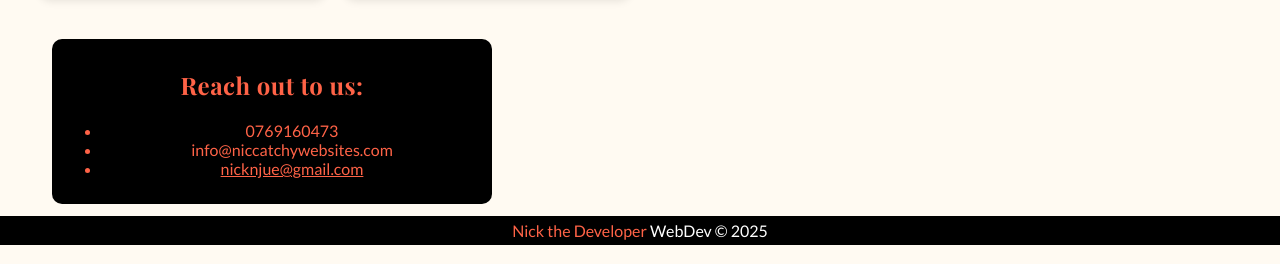
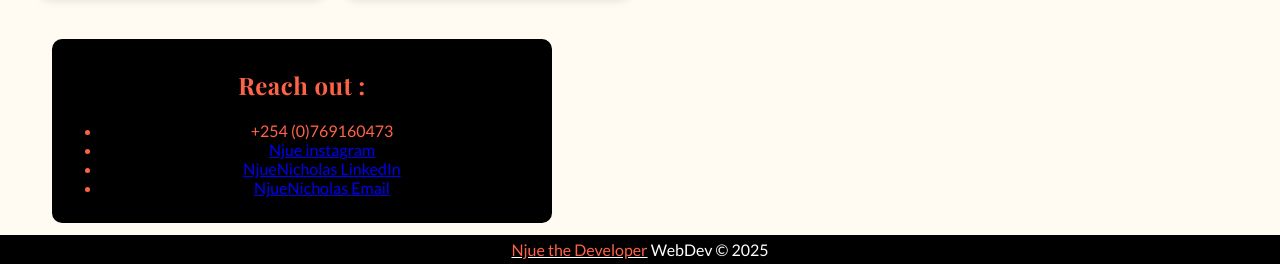
Before and after one commit to nicknjue/myWebsitePOS, a plain HTML site: page index.html in a window 1280 px wide. Shown: the part 2360-2624 px from the top of the page. Drawn offline with nearby package versions, Linux system fonts and the light colour scheme.

Commit message:
contacts added

```diff
--- a/css/styles.css
+++ b/css/styles.css
@@ -122,7 +122,7 @@ article p.bolder{
 /*Offers and Best styles*/
 #offers, #best{
   font-weight: bold;
-    color: var(--red);
+    color: var(--black);
     width:44%;
     margin: 1%;
     background-color: var(--green);
@@ -142,6 +142,7 @@ article p.bolder{
 }
 /*featured products*/
 #featured-products{
+  color: var(--cream);
     background-color: var(--white);
     padding: 20px 0;
     margin-top: 40px;
@@ -149,7 +150,7 @@ article p.bolder{
 }
 #contact{
     color: var(--red);
-    width: 35%;
+    width: 40%;
     margin: 1%;
     background-color: var(--black);
     padding: 10px;
--- a/index.html
+++ b/index.html
@@ -164,20 +164,23 @@
       </div>
     </section>
     <section id="contact">
-      <h2>Reach out to us:</h2>
+      <h2>Reach out :</h2>
       <ul><!--an unordered list-->
-        <li>0769160473</li>
-        <li>info@niccatchywebsites.com</li>
-        <li><u>nicknjue@gmail.com</u></li>
+        <li>+254 (0)769160473</li>
+        <li> <a href="https://www.instagram.com/nicholasnjue7?igsh=MTQxZmt5ZXhpNHdtNw==" target="_blank">
+      Njue instagram</a></li>
+       <li> <a href="https://ke.linkedin.com/in/njue-nicholas-79b966370" target="_blank">
+      NjueNicholas LinkedIn</a></li>
+        <li><u><a href="mailto:nicknjue@gmail.com" target="_blank">
+      NjueNicholas Email</a></u></li>
       </ul>
     </section>
   </main>
   <!--a footer(bottom of the page)-->
   <!-- @TODO : bugfix - footer styles affecting sections -->
   <footer>
-    <a href="https://www.instagram.com/nicholasnjue7?igsh=MTQxZmt5ZXhpNHdtNw==" target="_blank">
-      Nick the Developer
-    </a>
+    <u><a href="mailto:nicknjue@gmail.com" target="_blank">
+      Njue the Developer</a></u>
     <!-- what are these? &copy; &nbsp:.. -->
     WebDev &copy; 2025
 
```
